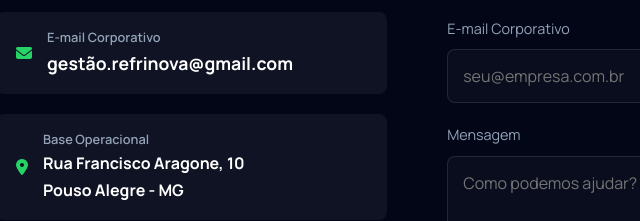
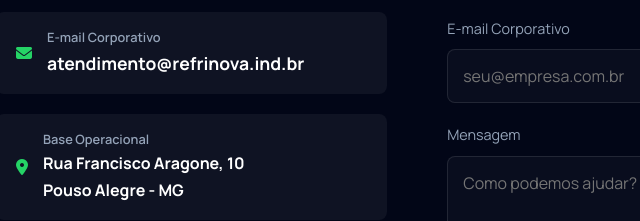
Before and after one commit to joaopedrochiachio/Refrinova, a plain HTML site: page contato.html in a window 1280 px wide. Shown: the part 726-947 px from the top of the page, 125-765 px from the left. Drawn offline with nearby package versions, Linux system fonts and the light colour scheme.

Commit message:
chore: update corporate email address for contact and form submissions

```diff
--- a/contato.html
+++ b/contato.html
@@ -53,7 +53,7 @@
                         <i class="fas fa-envelope"></i>
                         <div>
                             <span style="display:block; font-size:0.8rem; color:var(--gray);">E-mail Corporativo</span>
-                            <a href="mailto:gestao.refrinova@gmail.com" style="text-decoration:none;"><strong style="font-size:1.1rem; color:#fff;">gestão.refrinova@gmail.com</strong></a>
+                            <a href="mailto:atendimento@refrinova.ind.br" style="text-decoration:none;"><strong style="font-size:1.1rem; color:#fff;">atendimento@refrinova.ind.br</strong></a>
                         </div>
                     </div>
 
@@ -66,7 +66,7 @@
                     </div>
                 </div>
 
-                <form class="contact-form" action="https://formsubmit.co/gestao.refrinova@gmail.com" method="POST">
+                <form class="contact-form" action="https://formsubmit.co/atendimento@refrinova.ind.br" method="POST">
 
                     <h3 style="color: #fff; margin-bottom: 30px;">Envie uma Mensagem</h3>
 
```
